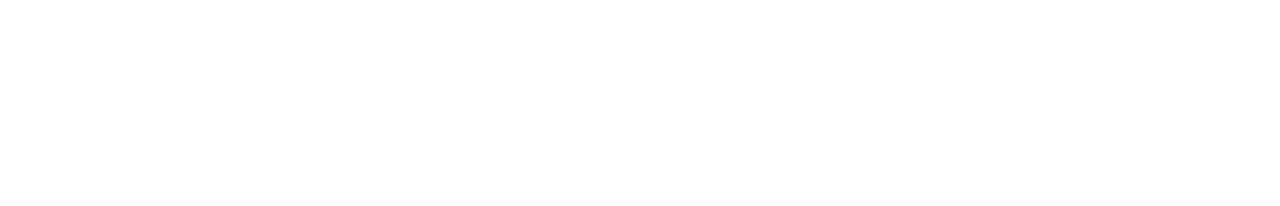
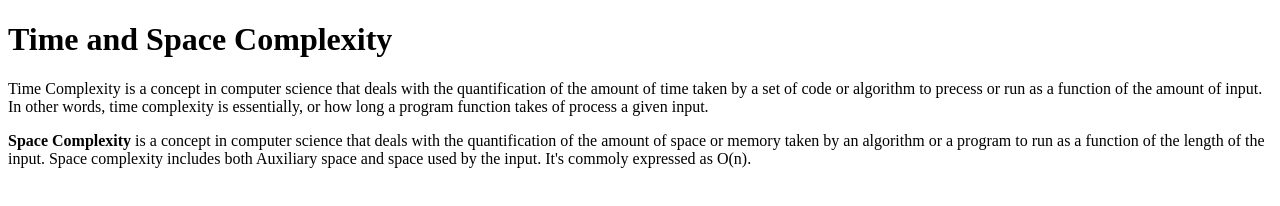
Before and after one commit to acciojob/time-and-space-complexity-bhpuja, a website: page main.html in a window 1280 px wide. Drawn offline with Linux system fonts and the light colour scheme.

Commit message:
created a submission

```diff
--- a/main.html
+++ b/main.html
@@ -10,6 +10,12 @@
 	<!-- the entire body must be written by student -->
     <script type="text/javascript" src="./script.js">
 </script>
+	<h1>Time and Space Complexity</h1>
+	<p>
+		Time Complexity is a concept in computer science that deals with the quantification of the amount of time taken by a set of code or algorithm to precess or run as a function of the amount of input. In other words, time complexity is essentially, or how long a program function takes of process a given input.
+
+	</p>
+	      <b>Space Complexity</b> is a concept in computer science that deals with the quantification of the amount of space or memory taken by an  algorithm or a program to run as a function of the length of the input. Space complexity includes both Auxiliary space and space used by the input. It's commoly expressed as O(n).
 
 </body>
 
```
